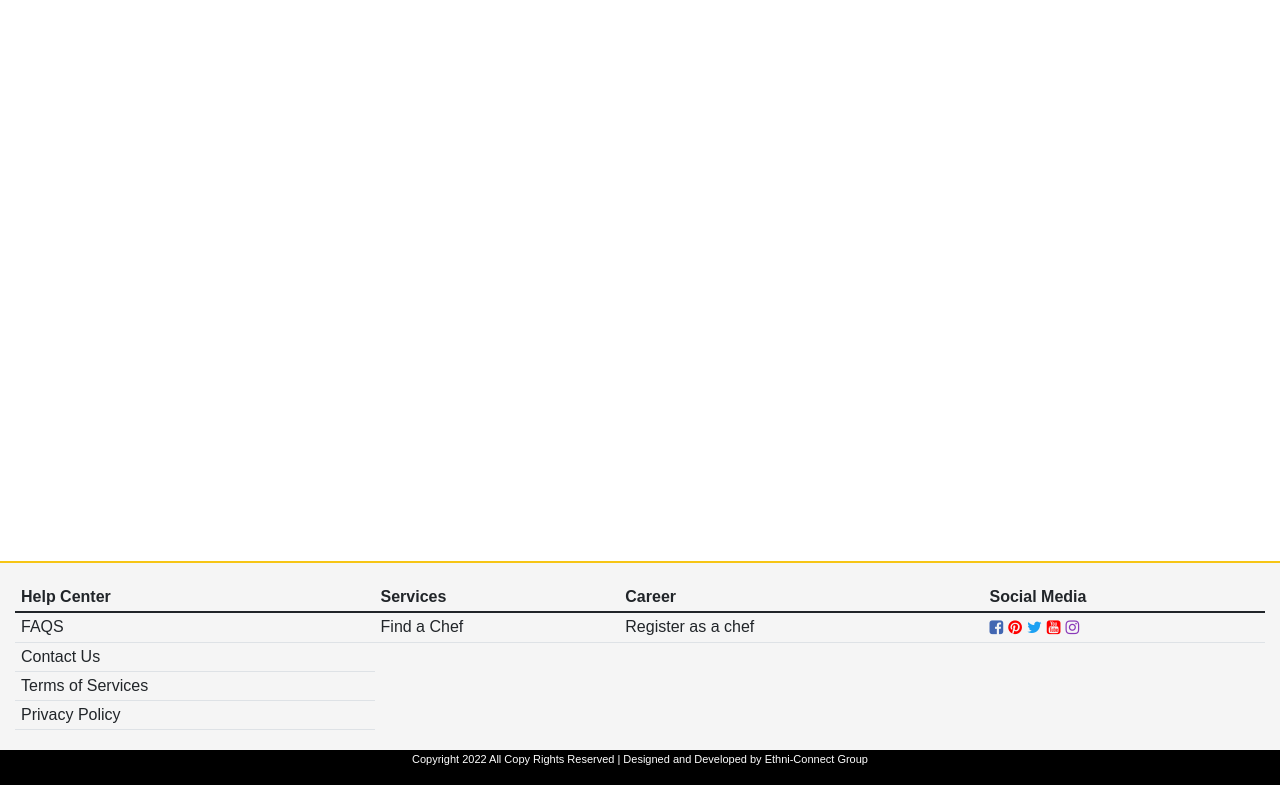
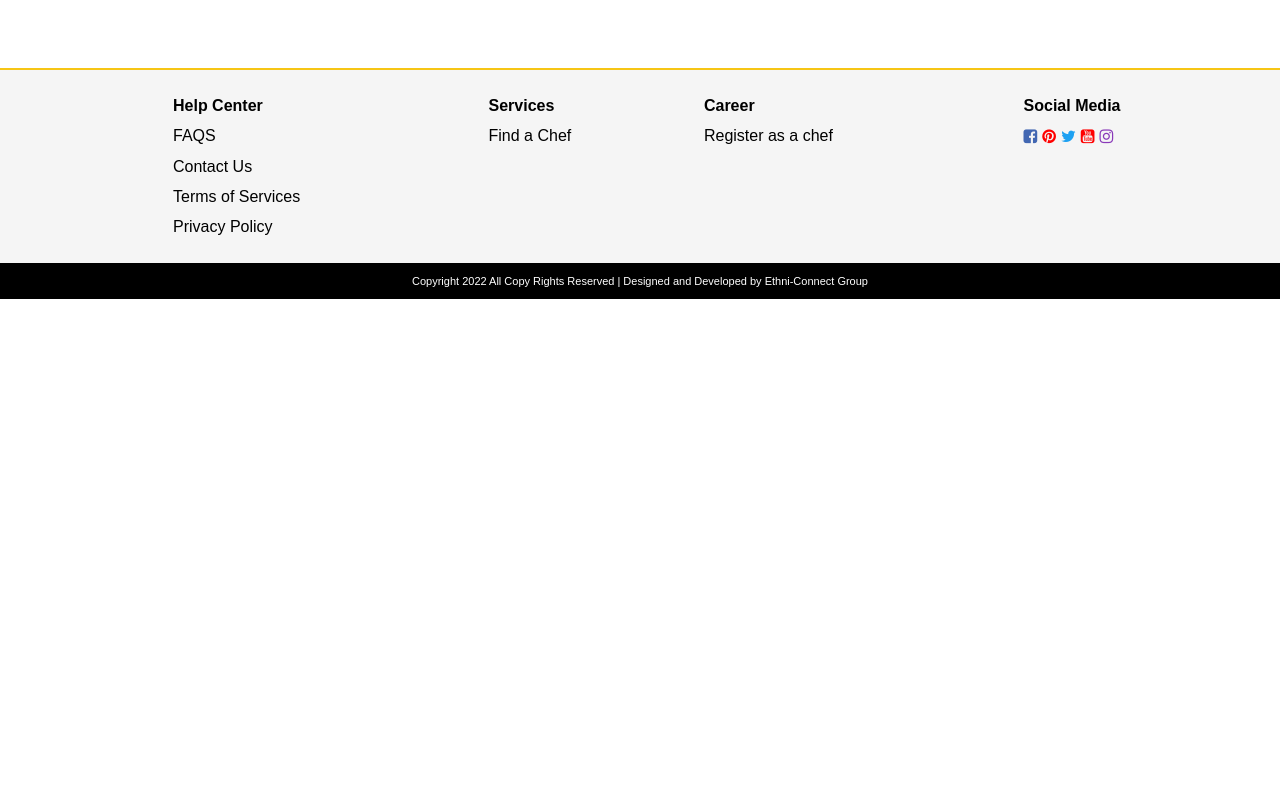
Before and after one commit to nancy617/Group3Project, an Angular app: page / in a window 1280 px wide. Shown: the part 1080-1880 px from the top of the page. After the commit the page ends 1379 px from the top, so only its background shows below. Built offline with nearby package versions, Linux system fonts and the light colour scheme.

Commit message:
updated files

```diff
--- a/src/app/about/about.component.html
+++ b/src/app/about/about.component.html
@@ -68,7 +68,7 @@
       </div>
     </div>
     <br />
-    <div class="container" style="margin-bottom: 1000px">
+    <div class="container" style="margin-bottom: 1460px">
       <div class="row" style="text-align: center">
         <div class="col-md-12">
           <h1>Meet Our Team</h1>
@@ -109,63 +109,5 @@
       </div>
     </div>
   </body>
-  <div class="panel-footer" style="margin-top: 600px">
-    <table class="table">
-      <thead>
-        <tr>
-          <th>Help Center</th>
-          <th>Services</th>
-          <th>Career</th>
-          <th>Social Media</th>
-        </tr>
-      </thead>
-      <tbody>
-        <tr>
-          <td><a href="FAQs">FAQS</a></td>
-          <td><a href="FindChef"> Find a Chef</a></td>
-          <td><a href="chefsignup1"> Register as a chef </a></td>
-          <td>
-            <i
-              class="fa fa-facebook-square"
-              style="color: #4267b2; margin-right: 5px"
-              aria-hidden="true"
-            ></i>
-            <i
-              class="fa fa-pinterest"
-              style="color: red; margin-right: 5px"
-            ></i>
-            <i
-              class="fa fa-twitter"
-              style="color: #1da1f2; margin-right: 5px"
-            ></i>
-            <i
-              class="fa fa-youtube-square"
-              style="color: red; margin-right: 5px"
-            ></i>
-            <i
-              class="fa fa-instagram"
-              style="color: #8a3ab9"
-              aria-hidden="true"
-            ></i>
-          </td>
-        </tr>
-        <tr>
-          <td><a href="Contact"> Contact Us</a></td>
-        </tr>
-        <tr>
-          <td><a href="Terms">Terms of Services</a></td>
-        </tr>
-        <tr>
-          <td><a href="Privacypolicy">Privacy Policy</a></td>
-        </tr>
-      </tbody>
-    </table>
-  </div>
 
-  <div class="copy">
-    <p>
-      Copyright 2022 All Copy Rights Reserved | Designed and Developed by
-      Ethni-Connect Group
-    </p>
-  </div>
 </html>
--- a/src/app/app-routing.module.ts
+++ b/src/app/app-routing.module.ts
@@ -40,7 +40,7 @@ import { ChefAuthGuard } from './auth/chefAuth.gaurd';
 const routes: Routes = [
 
  {component:HomeComponent,path:""},
- {component:ServicesComponent,path:"Services"},
+//  {component:ServicesComponent,path:"Services"},
  {component:AboutComponent,path:"About"},
  {component:ContactComponent,path:"Contact"},
  {component:LoginComponent,path:"Login"},
@@ -49,8 +49,8 @@ const routes: Routes = [
  {component:PrivacypolicyComponent,path:"Privacypolicy"},
  {component:TermsComponent, path:"Terms"},
  {component:PersonalacctComponent, path:"personalacct"},
- {component:BusinessacctComponent, path:"businessacct"},
- {component:Chefsignup1Component, path: "chefsignup1"},
+//  {component:BusinessacctComponent, path:"businessacct"},
+//  {component:Chefsignup1Component, path: "chefsignup1"},
  {component:ChefemailcompleteComponent, path: "chefemailcomplete"},
  {component:ChefloginsetupComponent, path:"chefloginsetup"},
  {component:ChefprofilesetupComponent, path:"chefprofilesetup", canActivate:[AuthGuard,ChefAuthGuard] },
--- a/src/app/app.component.html
+++ b/src/app/app.component.html
@@ -8,7 +8,6 @@
           <a routerLink="/EnterZipCode"> Order Food</a>
           <a routerLink="/chefsignup1">Register as a Chef</a>
         </div>
-
 
 
     </div>
--- a/src/app/cancel-order/cancel-order.component.html
+++ b/src/app/cancel-order/cancel-order.component.html
@@ -55,68 +55,8 @@
       >
     </div>
   </body>
-  <div class="panel-footer" style="margin-top: 600px">
-    <table class="table">
-      <thead>
-        <tr>
-          <th>Help Center</th>
-          <th>Services</th>
-          <th>Career</th>
-          <th>Social Media</th>
-        </tr>
-      </thead>
-      <tbody>
-        <tr>
-          <td><a href="FAQs">FAQS</a></td>
-          <td><a href="FindChef"> Find a Chef</a></td>
-          <td><a href="chefsignup1"> Register as a chef
-             </a></td>
-          <td>
-            <i
-              class="fa fa-facebook-square"
-              style="color: #4267b2; margin-right: 5px"
-              aria-hidden="true"
-            ></i>
-            <i
-              class="fa fa-pinterest"
-              style="color: red; margin-right: 5px"
-            ></i>
-            <i
-              class="fa fa-twitter"
-              style="color: #1da1f2; margin-right: 5px"
-            ></i>
-            <i
-              class="fa fa-youtube-square"
-              style="color: red; margin-right: 5px"
-            ></i>
-            <i
-              class="fa fa-instagram"
-              style="color: #8a3ab9"
-              aria-hidden="true"
-            ></i>
-          </td>
-        </tr>
-        <tr>
-          <td><a href="Contact"> Contact Us</a></td>
-
-        </tr>
-        <tr>
-          <td><a href="Terms">Terms of Services</a></td>
-        </tr>
-        <tr>
-          <td><a href="Privacypolicy">Privacy Policy</a></td>
-        </tr>
-      </tbody>
-    </table>
-  </div>
 
 
 
 
-  <div class="copy">
-    <p>
-      Copyright 2022 All Copy Rights Reserved | Designed and Developed by
-      Ethni-Connect Group
-    </p>
-  </div>
 </html>
--- a/src/app/footer/footer.component.html
+++ b/src/app/footer/footer.component.html
@@ -1,4 +1,4 @@
-<div class="panel-footer" style="margin-top: 600px">
+<div class="panel-footer" >
     <table class="table">
       <thead>
         <tr>
--- a/src/app/home/home.component.html
+++ b/src/app/home/home.component.html
@@ -48,7 +48,7 @@
       </div>
     </div>
 
-    <div class="container">
+    <div class="container" style="margin-bottom: 600px;">
       <div class="row" style="text-align: center; margin-bottom: 50px">
         <div class="col-md-2 col-md-offset-3">
           <h2>Service</h2>
@@ -101,69 +101,6 @@
     </div>
   </body>
 
-  <div class="panel-footer" style="margin-top: 600px">
-    <table class="table">
-      <thead>
-        <tr>
-          <th>Help Center</th>
-          <th>Services</th>
-          <th>Career</th>
-          <th>Social Media</th>
-        </tr>
-      </thead>
 
-      <tbody>
-        <tr>
-          <td><a href="FAQs">FAQS</a></td>
-          <td><a href="FindChef"> Find a Chef</a></td>
-          <td><a href="chefsignup1"> Register as a chef
-             </a></td>
-          <td>
-            <i
-              class="fa fa-facebook-square"
-              style="color: #4267b2; margin-right: 5px"
-              aria-hidden="true"
-            ></i>
-            <i
-              class="fa fa-pinterest"
-              style="color: red; margin-right: 5px"
-            ></i>
 
-            <i
-              class="fa fa-twitter"
-              style="color: #1da1f2; margin-right: 5px"
-            ></i>
-            <i
-              class="fa fa-youtube-square"
-              style="color: red; margin-right: 5px"
-            ></i>
-            <i
-              class="fa fa-instagram"
-              style="color: #8a3ab9"
-              aria-hidden="true"
-            ></i>
-          </td>
-        </tr>
-
-        <tr>
-          <td><a href="Contact"> Contact Us</a></td>
-
-        </tr>
-
-        <tr>
-          <td><a href="Terms">Terms of Services</a></td>
-        </tr>
-
-        <tr>
-          <td><a href="Privacypolicy">Privacy Policy</a></td>
-        </tr>
-      </tbody>
-    </table>
-  </div>
-  <div class="copy">
-    <p>
-      Copyright 2022 All Copy Rights Reserved | Designed and Developed by
-      Ethni-Connect Group
-    </p>
-  </div>
 </html>
--- a/src/app/homecookedfood/homecookedfood.component.html
+++ b/src/app/homecookedfood/homecookedfood.component.html
@@ -37,7 +37,7 @@
 
 <body>
 
-    <div class="container">
+    <div class="container" style="margin-bottom: -300px;"  >
         <div style="text-align:center">
             <h1>Home-Cooked Food</h1>
 
@@ -50,14 +50,14 @@
             <div class="col-md-5 col-md-offset-2 ">
 
                 <p>
-                    <button type="button"> <a href ="EnterZipCode">I am a customer</a> </button>
+                    <button type="button" class="btn btn-primary"> <a href ="EnterZipCode">I am a customer</a> </button>
                 </p>
             </div>
 
             <div class="col-md-2 ">
 
                 <p>
-                    <button type="button" class="btn btn-primary" style="margin-bottom: 50px;"><a href ="chefsignup1">I am a chef</a>
+                    <button type="button" class="btn btn-primary" ><a href ="chefsignup1">I am a chef</a>
                     </button>
                 </p>
             </div>
@@ -66,66 +66,7 @@
     </div>
 
 
-
 </body>
 
-<div class="panel-footer" style="margin-top: 600px">
-    <table class="table">
-      <thead>
-        <tr>
-          <th>Help Center</th>
-          <th>Services</th>
-          <th>Career</th>
-          <th>Social Media</th>
-        </tr>
-      </thead>
-      <tbody>
-        <tr>
-          <td><a href="FAQs">FAQS</a></td>
-          <td><a href="FindChef"> Find a Chef</a></td>
-          <td><a href="chefsignup1"> Register as a chef
-             </a></td>
-          <td>
-            <i
-              class="fa fa-facebook-square"
-              style="color: #4267b2; margin-right: 5px"
-              aria-hidden="true"
-            ></i>
-            <i
-              class="fa fa-pinterest"
-              style="color: red; margin-right: 5px"
-            ></i>
-            <i
-              class="fa fa-twitter"
-              style="color: #1da1f2; margin-right: 5px"
-            ></i>
-            <i
-              class="fa fa-youtube-square"
-              style="color: red; margin-right: 5px"
-            ></i>
-            <i
-              class="fa fa-instagram"
-              style="color: #8a3ab9"
-              aria-hidden="true"
-            ></i>
-          </td>
-        </tr>
-        <tr>
-          <td><a href="Contact"> Contact Us</a></td>
-
-        </tr>
-        <tr>
-          <td><a href="Terms">Terms of Services</a></td>
-        </tr>
-        <tr>
-          <td><a href="Privacypolicy">Privacy Policy</a></td>
-        </tr>
-      </tbody>
-    </table>
-  </div>
-<div class="copy">
-    <p> Copyright 2022 All Copy Rights Reserved | Designed and Developed by Ethni-Connect Group</p>
-
-</div>
 
 </html>
--- a/src/styles.css
+++ b/src/styles.css
@@ -1,4 +1,4 @@
-@import "~bootstrap/dist/css/bootstrap.css";
+/* @import "~bootstrap/dist/css/bootstrap.css"; */
 * {
   box-sizing: border-box;
 }
```
